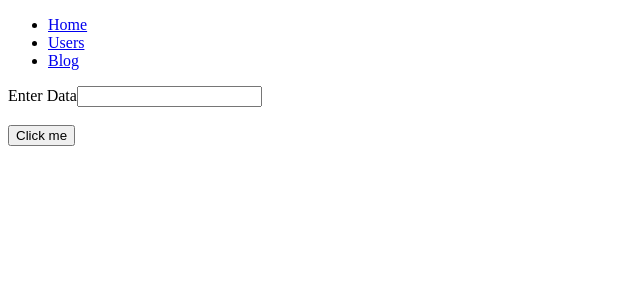
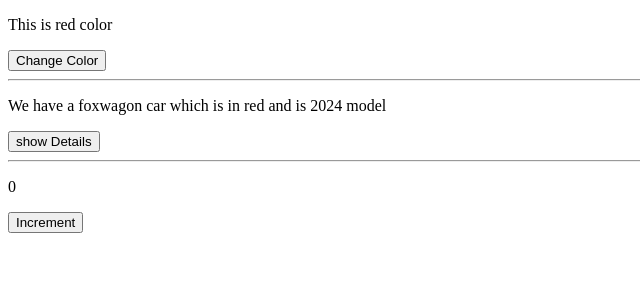
Before and after one commit to santoshkbrj/Reactjs_Tutorial, a React (Vite) app: page / in a window 1280 px wide. Shown: the top 300 px of the page, without its empty margins (0-640 px from the left). Built offline with nearby package versions, Linux system fonts and the light colour scheme; no server answers.

Commit message:
useStste hooks

```diff
--- a/src/App.jsx
+++ b/src/App.jsx
@@ -1,67 +1,12 @@
-import { useEffect, useState } from "react";
-import PostContainer from "./components/PostContainer";
-import { UserContext } from "./utils/Context/UserContext"
-import { useFetchUser } from "./utils/hooks/useFetchUser";
-import { Link, Outlet, useNavigate } from "react-router-dom";
+import React from 'react'
+import UseState from './hooks/UseState'
 
 function App() {
-    const { user, loading, error } = useFetchUser(2);
-    console.log(user, loading, error)
-
-    const [userData, setUserData] = useState(
-        {
-            id: 1,
-            username: 'anson',
-            email: "anson@gmail.com",
-            name: "anson Doe"
-        }
-    )
-
-    const navigate = useNavigate();
-
-    useEffect(() => {
-        if (!loading && !error && user) setUserData(user);
-    }, [loading, error, user])
-
     return (
-        <>
-            <nav>
-                <ul>
-                    <li><Link to="/">Home</Link></li>
-                    <li><Link to="/users">Users</Link></li>
-                    <li><Link to="/blog-posts">Blog</Link></li>
-                </ul>
-            </nav>
-
-            <div>
-                <label htmlFor="data">Enter Data</label>
-                <input type="text" id="data" onChange={(e) => {
-                    if (e.target.value.length > 10) {
-                        navigate("/blog-posts", {
-                            posts: [
-                                {
-                                    id: 1,
-                                    title: "hello world",
-                                    content: "Welcome to my fisrt post"
-                                },
-                            ],
-                        });
-                    }
-                }}
-                />
-
-            </div>
-            <UserContext.Provider value={{ ...userData, setUserData }}>
-                <div>
-                    {
-                        loading ? "Loding..." : <PostContainer />
-                    }
-
-                </div>
-
-            </UserContext.Provider>
-            <Outlet />
-        </>
+        <div>
+            <UseState />
+        </div>
     )
 }
-export default App;
+
+export default App
--- /dev/null
+++ b/src/hooks/UseState.jsx
@@ -0,0 +1,25 @@
+import React, { useState } from 'react'
+
+function UseState() {
+    const [color, setColor] = useState('red');
+    const [car, setCar] = useState({
+        name: "foxwagon",
+        color: "red",
+        model: 2024
+    })
+    const [count, setCount] = useState(0)
+    return (
+        <div>
+            <p>This is {color} color</p>
+            <button onClick={() => setColor("blue")}>Change Color</button>
+            <hr />
+            <p>We have a {car.name} car which is in {car.color} and is {car.model} model</p>
+            <button onClick={() => setCar((prev) => ({ ...prev, color: "blue" }))}> show Details</button>
+            <hr />
+            <p>{count}</p>
+            <button onClick={() => setCount((prev) => prev + 1)}>Increment</button>
+        </div>
+    )
+}
+
+export default UseState
```
